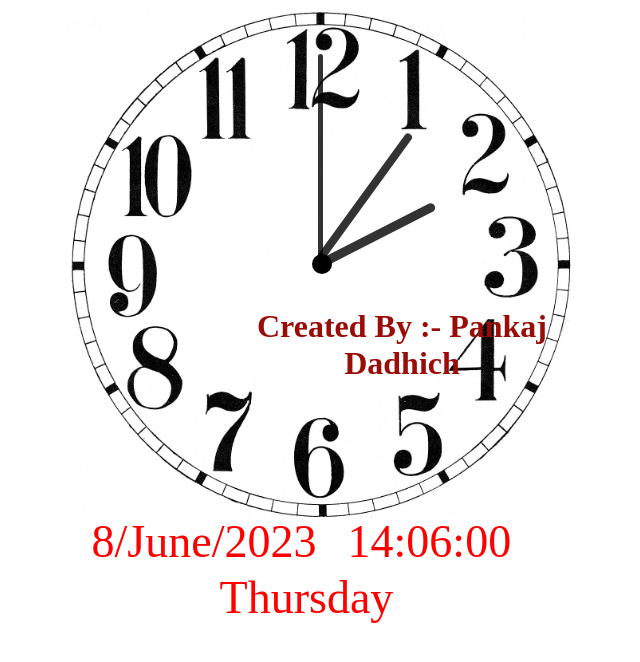
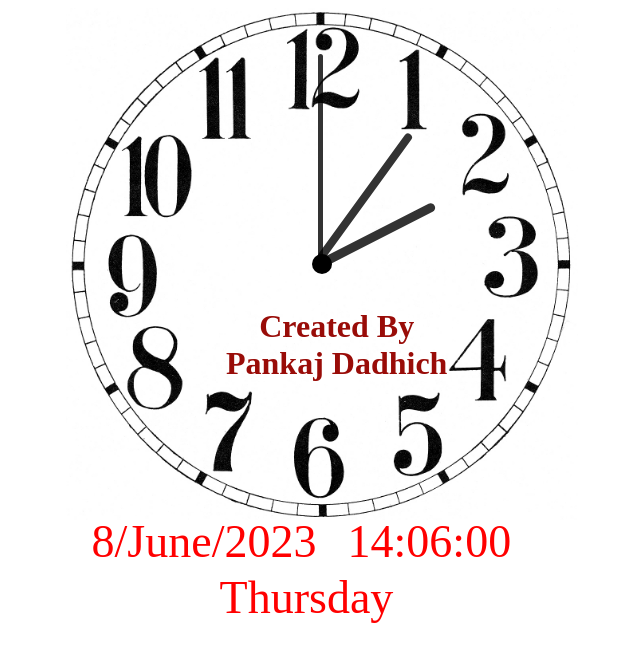
Before and after one commit to 12pankaj/watch, a plain HTML site: page index.html in a window 1280 px wide. Shown: the whole page, without its empty margins (318-958 px from the left). Drawn offline with Linux system fonts and the light colour scheme.

Commit message:
Update index.html

```diff
--- a/index.html
+++ b/index.html
@@ -21,7 +21,7 @@
 </head>
 <body>
     <div id="clockContainer">
-        <h1 id="name">Created By :- Pankaj Dadhich</h1>
+        <h1 id="name">Created By <br/> Pankaj Dadhich</h1>
 <div id="center"></div>
         <div id="hour"></div>
         <div id="minute"></div>
```
